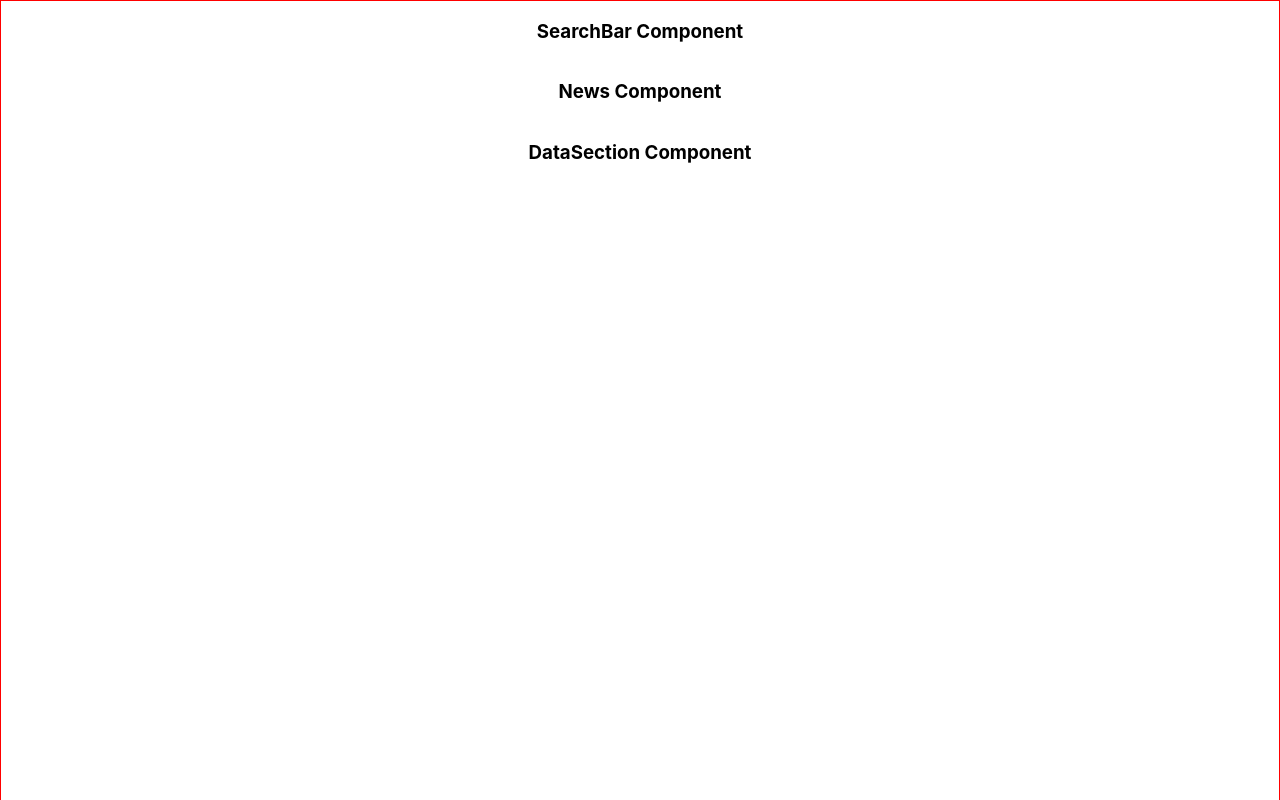
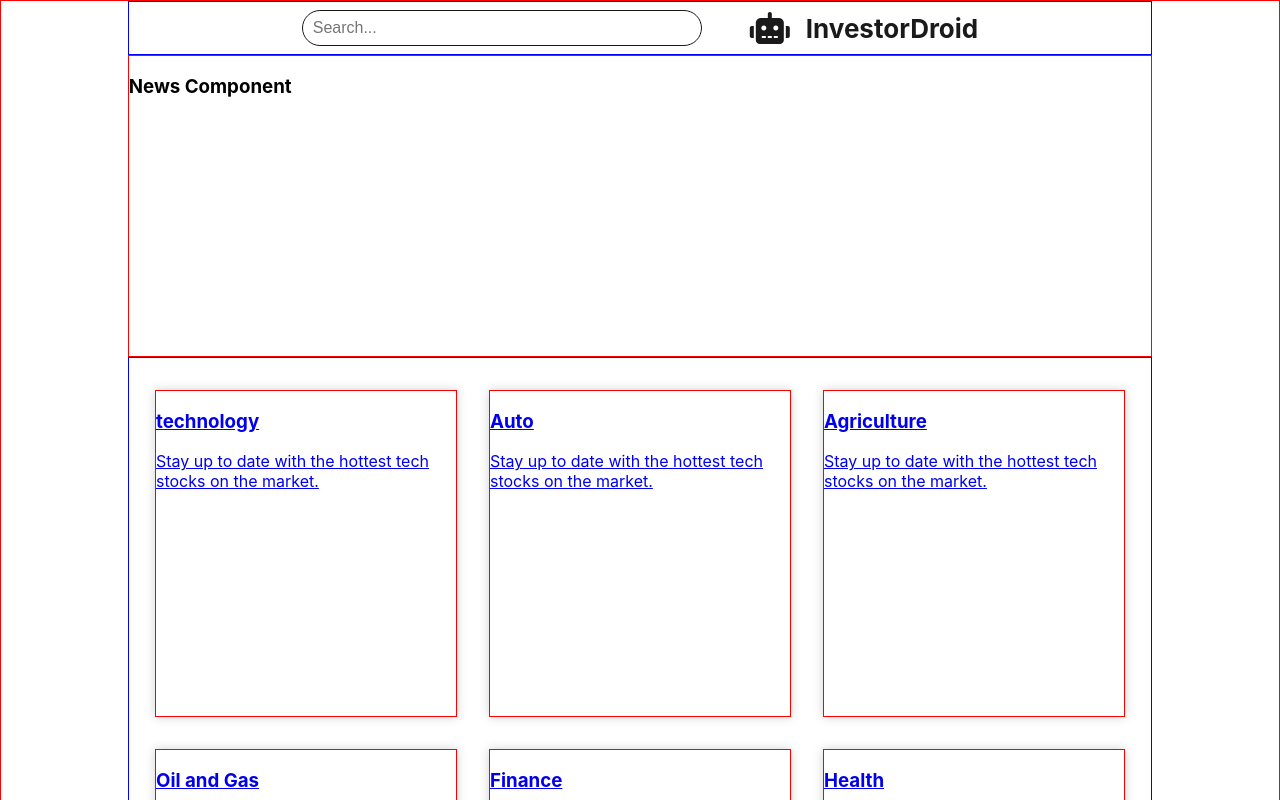
Before and after one commit to KevinKra/InvestorDroid, a React (Create React App) app: page / in a window 1280 px wide. Shown: the top 800 px of the page. Built offline with nearby package versions, Linux system fonts and the light colour scheme; no server answers.

Commit message:
Create base code layout

```diff
--- a/src/components/App/App.js
+++ b/src/components/App/App.js
@@ -2,9 +2,9 @@ import React from "react";
 import "./App.css";
 import * as apiCalls from "../../utils/api/apiCalls";
 import { Route } from "react-router";
-import SearchBar from "../../containers/SearchBar/SearchBar";
 import News from "../../containers/News/News";
 import DataSection from "../DataSection/DataSection";
+import NavBar from "../NavBar/NavBar";
 
 class App extends React.Component {
   componentDidMount() {
@@ -14,14 +14,17 @@ class App extends React.Component {
   getExistInfo = async () => {
     const AAdata = await apiCalls.fetchAllData();
     const IEXdata = await apiCalls.fetchIEX();
+    const IEXnews = await apiCalls.fetchIEXnews();
     console.log("alphaAdvantage:", AAdata);
-    console.log("IEX:", IEXdata);
+    console.log("IEXdata:", IEXdata);
+    console.log("IEXnews:", IEXnews);
   };
   render() {
     return (
       <div className="App">
-        <Route path="/" component={SearchBar} />
+        <Route path="/" component={NavBar} />
         <Route exact path="/" component={News} />
+        <Route path="/:sector" component={News} />
         <Route path="/" component={DataSection} />
       </div>
     );
--- a/src/components/DataPointer/DataPointer.js
+++ b/src/components/DataPointer/DataPointer.js
@@ -1,11 +1,17 @@
 import React, { Component } from "react";
+import "./DataPointer.scss";
+import { Link } from "react-router-dom";
 
 class DataPointer extends Component {
   render() {
+    const { name, desc } = this.props;
     return (
-      <div className="DataPointer">
-        <h3>DataPointer Component</h3>
-      </div>
+      <Link to={name}>
+        <div className="DataPointer">
+          <h3>{name}</h3>
+          <p>{desc}</p>
+        </div>
+      </Link>
     );
   }
 }
--- a/src/components/DataSection/DataSection.js
+++ b/src/components/DataSection/DataSection.js
@@ -1,10 +1,17 @@
 import React, { Component } from "react";
+import "./DataSection.scss";
+import DataPointer from "../DataPointer/DataPointer";
 
 class DataSection extends Component {
   render() {
     return (
       <div className="DataSection">
-        <h3>DataSection Component</h3>
+        <DataPointer name="technology" desc="Stay up to date with the hottest tech stocks on the market."/>
+        <DataPointer name="Auto" desc="Stay up to date with the hottest tech stocks on the market."/>
+        <DataPointer name="Agriculture" desc="Stay up to date with the hottest tech stocks on the market."/>
+        <DataPointer name="Oil and Gas" desc="Stay up to date with the hottest tech stocks on the market."/>
+        <DataPointer name="Finance" desc="Stay up to date with the hottest tech stocks on the market."/>
+        <DataPointer name="Health" desc="Stay up to date with the hottest tech stocks on the market."/>
       </div>
     );
   }
--- a/src/components/NavBar/NavBar.js
+++ b/src/components/NavBar/NavBar.js
@@ -1,11 +1,16 @@
 import React, { Component } from "react";
-import SearchBar from "../SearchBar/SearchBar";
+import SearchBar from "../../containers/SearchBar/SearchBar";
+import "./NavBar.scss";
 
 class NavBar extends Component {
   render() {
     return (
       <nav className="NavBar">
         <SearchBar />
+        <div className="main-title">
+          <i className="fas fa-robot" />
+          <h3>InvestorDroid</h3>
+        </div>
       </nav>
     );
   }
--- a/src/containers/News/News.js
+++ b/src/containers/News/News.js
@@ -1,11 +1,12 @@
 import React, { Component } from "react";
+import "./News.scss";
 
 class News extends Component {
   render() {
     return (
-      <div className="News">
+      <section className="News">
         <h3>News Component</h3>
-      </div>
+      </section>
     );
   }
 }
--- a/src/containers/SearchBar/SearchBar.js
+++ b/src/containers/SearchBar/SearchBar.js
@@ -1,11 +1,12 @@
 import React, { Component } from "react";
+import "./SearchBar.scss";
 
 class SearchBar extends Component {
   render() {
     return (
-      <div className="SearchBar">
-        <h3>SearchBar Component</h3>
-      </div>
+      <form className="SearchBar">
+        <input type="search" placeholder="Search..." />
+      </form>
     );
   }
 }
```
